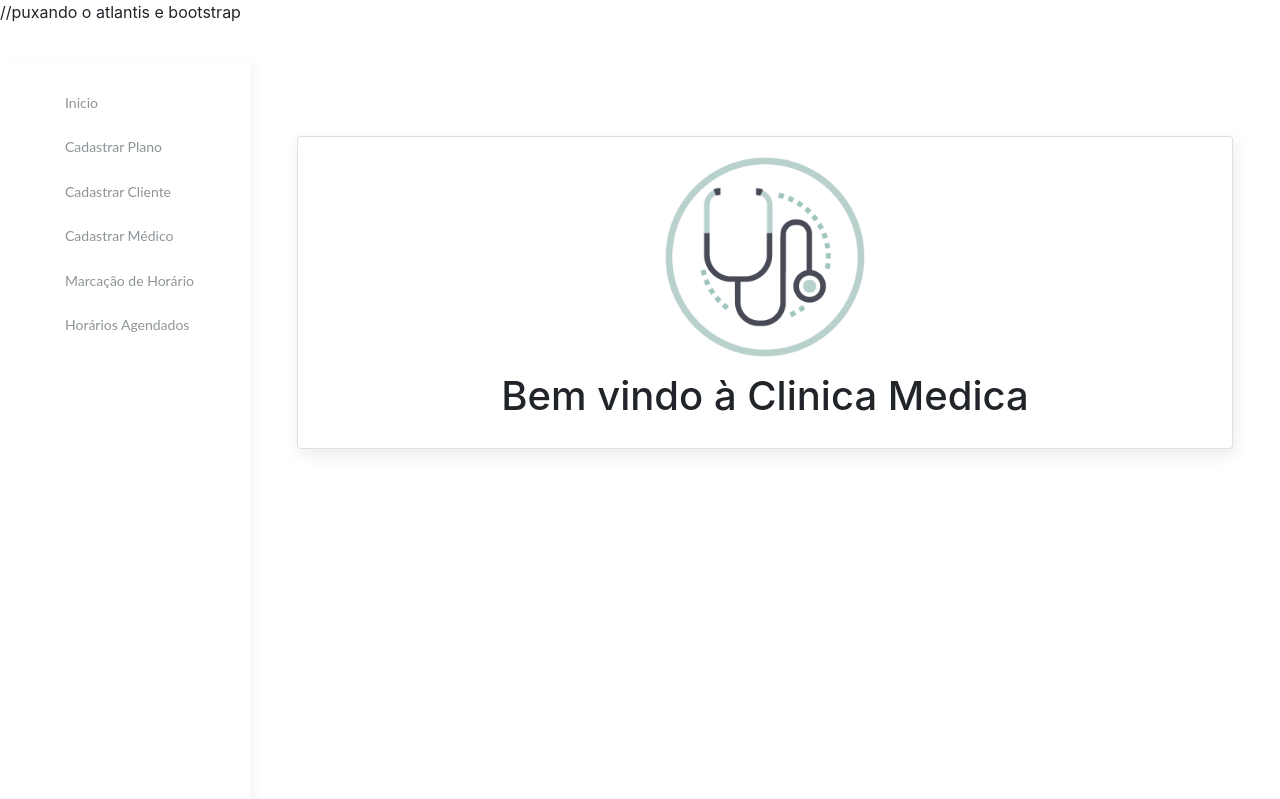
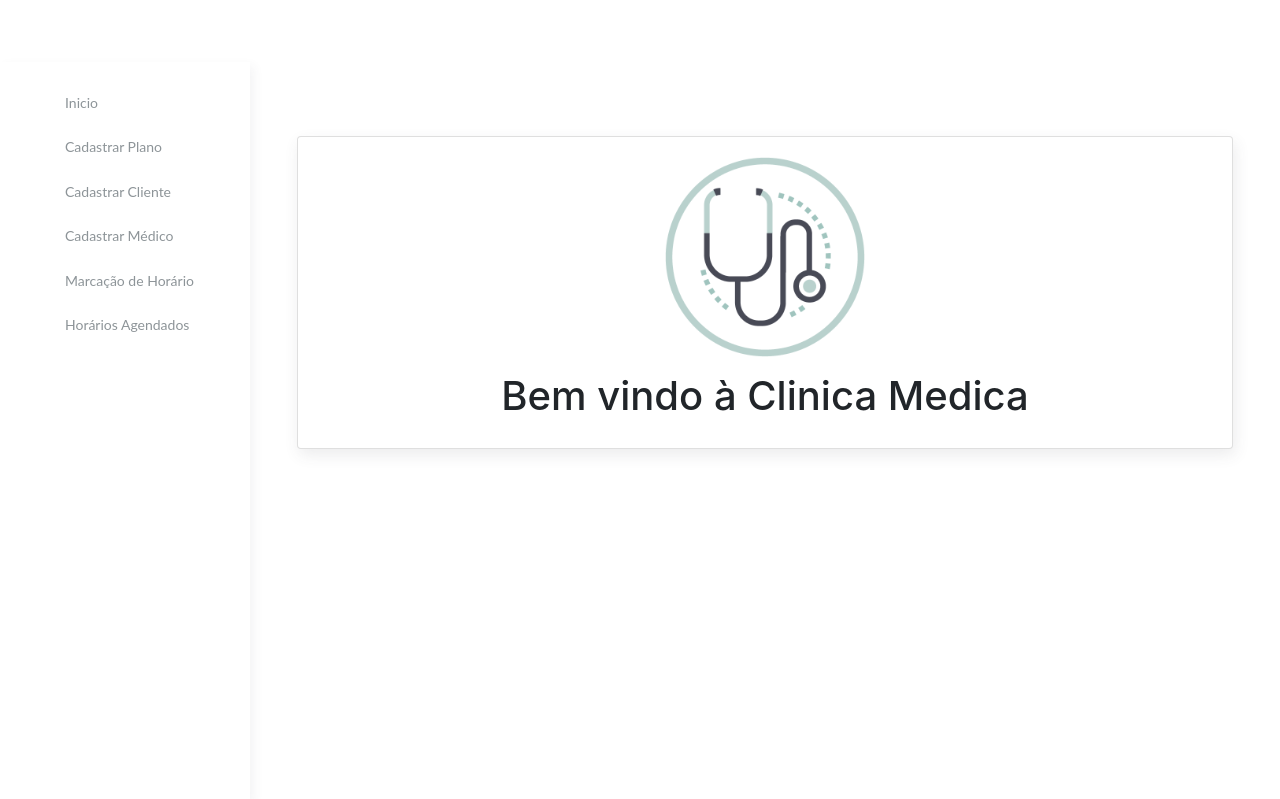
Before and after one commit to perrushow/SistemaControleDadosMaprotecEng, a Symfony app: template templates/home/index.html.twig in a window 1280 px wide. Shown: the top 799 px of the page. Run offline with Twig, Linux system fonts and the light colour scheme; the template is opened without the code that fills it, so the values that code supplies are empty; some libraries are stand-ins or nearby versions.

Commit message:
Ajustes nos comentarios no BASE pq coloquei o formato de comment errado (GP)

```diff
--- a/src/Controller/ListagemControler.php
+++ b/src/Controller/ListagemControler.php
@@ -19,9 +19,7 @@ class ListagemControler extends AbstractController
     /**
      * @Route("/listagemagendamentos", name="agendamentos")
      */
-    public function listagem(\Symfony\Component\HttpFoundation\Request $request) : Response {
-
-    }
+ //IGNOREM ISSO AQUI NÁO VAI DAR TEMPO DE FAZER
 
 
 }
--- a/templates/base.html.twig
+++ b/templates/base.html.twig
@@ -3,7 +3,7 @@
     <head>
         <meta charset="UTF-8">
         <title>{% block title %}Welcome!{% endblock %}</title>
-        <link rel="stylesheet" href="/assets/css/atlantis.css"> //puxando o atlantis e bootstrap
+        <link rel="stylesheet" href="/assets/css/atlantis.css"> {#//puxando o atlantis e bootstrap#}
         <link rel="stylesheet" href="../assets/css/bootstrap.min.css">
         {% block stylesheets %}
             {# GP - No base.html.twig vesta sendo feita a  importação das ferramentas e configurações que serão utilizadas
```
